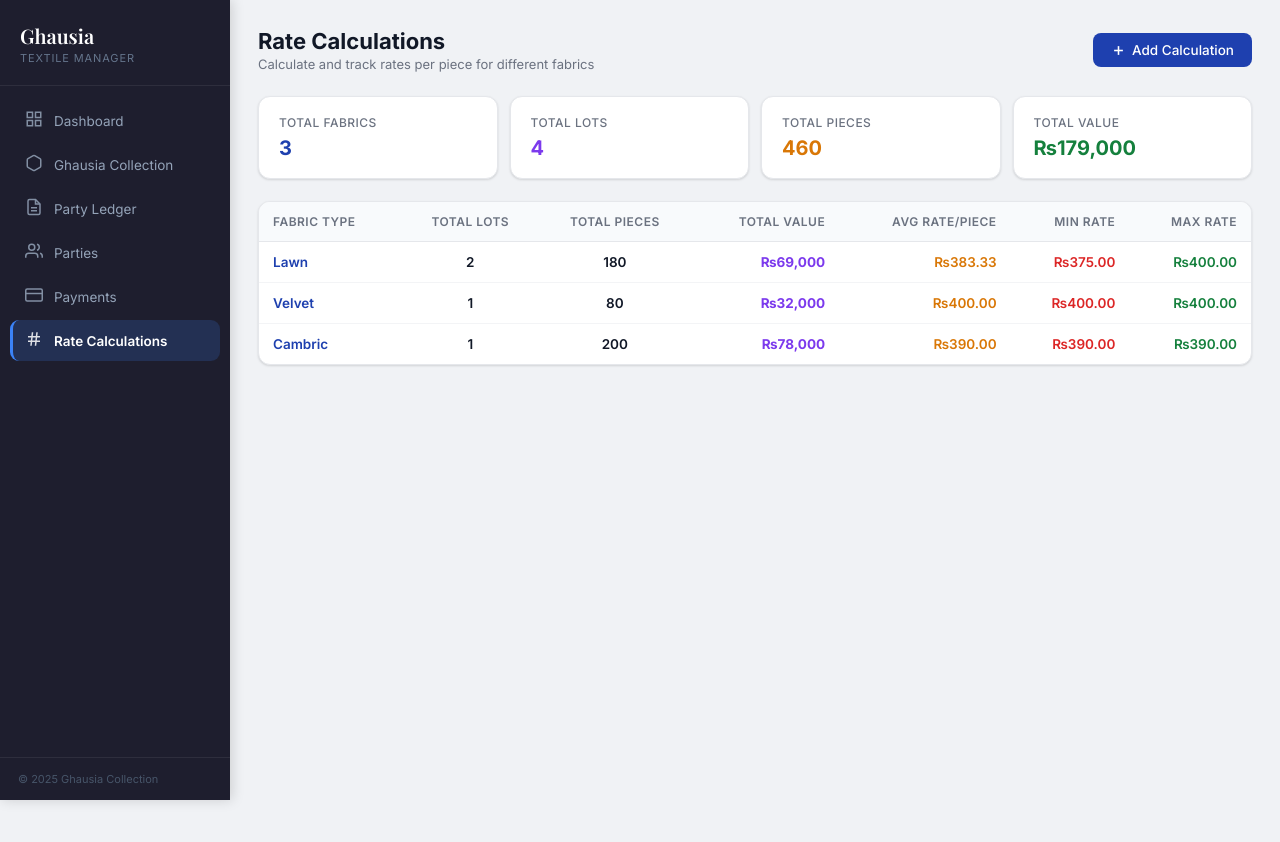
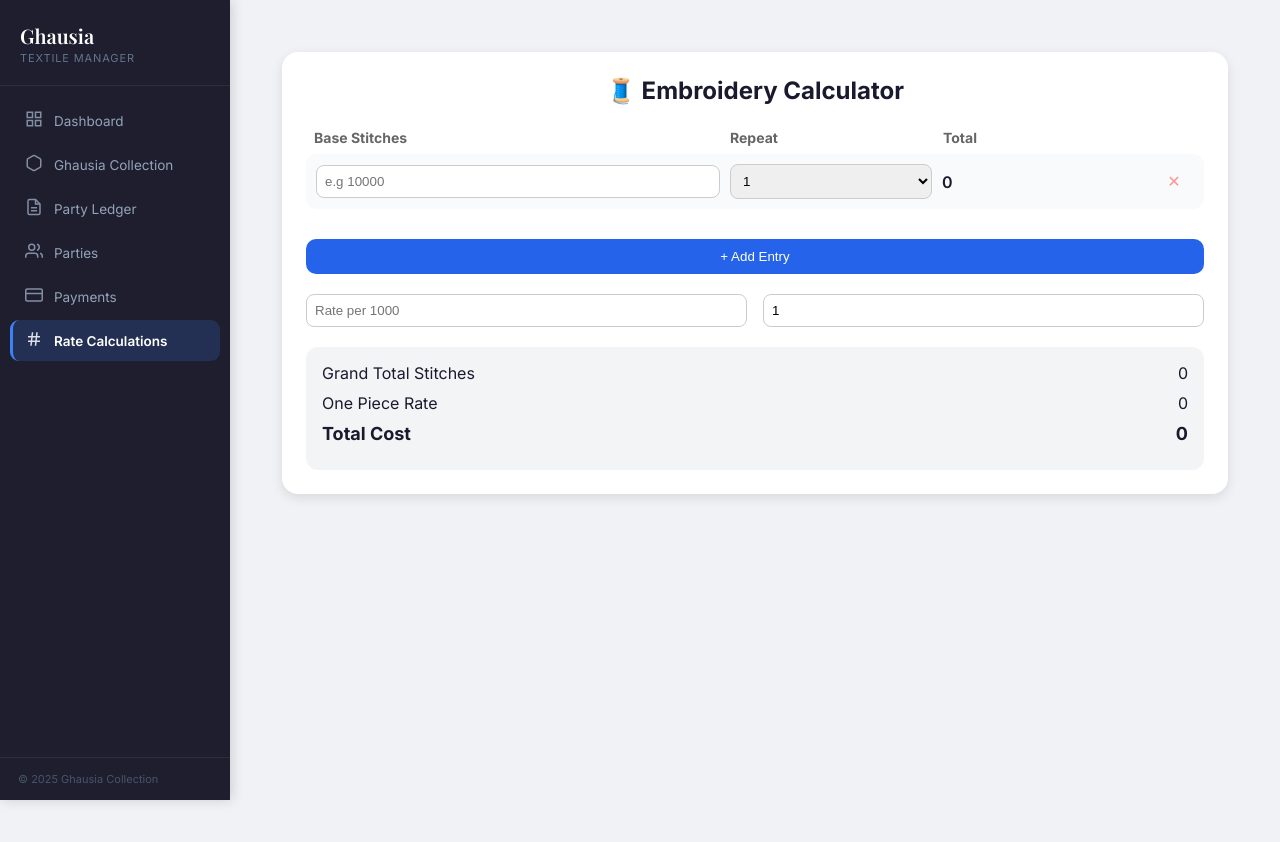
Before and after one commit to zeeshan2959/waqas-emb, a React (Create React App) app: page /rate-calculations in a window 1280 px wide. Shown: the top 842 px of the page. Before the commit the page ends 800 px from the top, so only its background shows below. Built offline with nearby package versions, Linux system fonts and the light colour scheme.

Commit message:
calculaor add

```diff
--- a/src/pages/RateCalculations.jsx
+++ b/src/pages/RateCalculations.jsx
@@ -1,192 +1,142 @@
-import React, { useState, useMemo } from 'react';
-import { useApp } from '../context/AppContext';
-import { Modal, FormGroup, EmptyState } from '../components/UI';
+import { useState } from "react";
+import "./calculator.css";
 
-export default function RateCalculations() {
-  const { ghausiaLots, parties, getPartyName } = useApp();
-  const [modal, setModal] = useState(false);
-  const [form, setForm] = useState({
-    fabric: '',
-    pieces: '',
-    ratePerPiece: '',
-    totalCost: '',
-    notes: '',
-  });
+export default function StitchCalculator() {
+  const [rows, setRows] = useState([{ baseStitches: "", repeat: 1 }]);
+  const [rate, setRate] = useState("");
+  const [pieces, setPieces] = useState(1);
 
-  const calculations = useMemo(() => {
-    // Group lots by fabric and calculate average rates
-    const fabricGroups = {};
-    ghausiaLots.forEach(lot => {
-      if (!fabricGroups[lot.fabric]) {
-        fabricGroups[lot.fabric] = {
-          fabric: lot.fabric,
-          totalLots: 0,
-          totalPieces: 0,
-          totalValue: 0,
-          avgRatePerPiece: 0,
-          minRate: Infinity,
-          maxRate: 0,
-        };
-      }
-      const group = fabricGroups[lot.fabric];
-      group.totalLots += 1;
-      group.totalPieces += Number(lot.pieces || 0);
-      group.totalValue += Number(lot.billAmount || 0);
-      const ratePerPiece = Number(lot.billAmount || 0) / Number(lot.pieces || 1);
-      group.minRate = Math.min(group.minRate, ratePerPiece);
-      group.maxRate = Math.max(group.maxRate, ratePerPiece);
-    });
+  const repeats = [0.5, 1, 1.25, 1.5, 1.75, 2, 3, 4, 5, 6, 7];
 
-    Object.values(fabricGroups).forEach(group => {
-      group.avgRatePerPiece = group.totalValue / group.totalPieces;
-    });
-
-    return Object.values(fabricGroups);
-  }, [ghausiaLots]);
-
-  const handleSave = () => {
-    // For now, just close the modal. In a real app, you'd save to a database
-    setForm({
-      fabric: '',
-      pieces: '',
-      ratePerPiece: '',
-      totalCost: '',
-      notes: '',
-    });
-    setModal(false);
+  const handleChange = (index, field, value) => {
+    const updated = [...rows];
+    updated[index][field] = field === "repeat" ? Number(value) : value;
+    setRows(updated);
   };
 
-  const calculateTotal = () => {
-    const pieces = Number(form.pieces || 0);
-    const rate = Number(form.ratePerPiece || 0);
-    return pieces * rate;
+  const addRow = () => {
+    setRows([...rows, { baseStitches: "", repeat: 1 }]);
   };
 
+  const removeRow = (index) => {
+    setRows(rows.filter((_, i) => i !== index));
+  };
+
+  const calculateRowTotal = (row) => {
+    return row.baseStitches
+      ? Number(row.baseStitches) * row.repeat
+      : 0;
+  };
+
+  const grandTotal = rows.reduce(
+    (sum, row) => sum + calculateRowTotal(row),
+    0
+  );
+
+  const onePieceRate = rate
+    ? (grandTotal * Number(rate)) / 1000
+    : 0;
+
+  const totalCost = onePieceRate * Number(pieces || 0);
+
+  const format = (num) =>
+    Number(num).toLocaleString(undefined, { maximumFractionDigits: 2 });
+
   return (
-    <div>
-      <div className="page-header">
-        <div>
-          <div className="page-title">Rate Calculations</div>
-          <div className="page-subtitle">Calculate and track rates per piece for different fabrics</div>
+    <div className="container">
+      <div className="card-calculator">
+        <h2 className="title">🧵 Embroidery Calculator</h2>
+
+        {/* Header */}
+        <div className="row header">
+          <div>Base Stitches</div>
+          <div>Repeat</div>
+          <div>Total</div>
+          <div></div>
         </div>
-        <button className="btn btn-primary" onClick={() => setModal(true)}>
-          <svg width="15" height="15" viewBox="0 0 24 24" fill="none" stroke="currentColor" strokeWidth="2.5">
-            <line x1="12" y1="5" x2="12" y2="19"/><line x1="5" y1="12" x2="19" y2="12"/>
-          </svg>
-          Add Calculation
-        </button>
-      </div>
 
-      {/* Summary */}
-      <div style={{ display: 'grid', gridTemplateColumns: 'repeat(auto-fit, minmax(160px, 1fr))', gap: 12, marginBottom: 22 }}>
-        {[
-          { label: 'Total Fabrics', value: calculations.length, color: '#1e40af' },
-          { label: 'Total Lots', value: calculations.reduce((s, c) => s + c.totalLots, 0), color: '#7c3aed' },
-          { label: 'Total Pieces', value: calculations.reduce((s, c) => s + c.totalPieces, 0).toLocaleString(), color: '#d97706' },
-          { label: 'Total Value', value: `₨${calculations.reduce((s, c) => s + c.totalValue, 0).toLocaleString()}`, color: '#15803d' },
-        ].map(c => (
-          <div key={c.label} className="stat-card">
-            <div className="stat-label">{c.label}</div>
-            <div style={{ fontSize: 20, fontWeight: 700, color: c.color }}>{c.value}</div>
+        {/* Rows */}
+        {rows.map((row, index) => (
+          <div key={index} className="row box">
+            <input
+              type="number"
+              value={row.baseStitches}
+              onChange={(e) =>
+                handleChange(index, "baseStitches", e.target.value)
+              }
+              placeholder="e.g 10000"
+              className="input"
+            />
+
+            <select
+              value={row.repeat}
+              onChange={(e) =>
+                handleChange(index, "repeat", e.target.value)
+              }
+              className="input"
+            >
+              {repeats.map((r) => (
+                <option key={r} value={r}>
+                  {r}
+                </option>
+              ))}
+            </select>
+
+            <div className="total">
+              {format(calculateRowTotal(row))}
+            </div>
+
+            <button
+              onClick={() => removeRow(index)}
+              disabled={rows.length === 1}
+              className="deleteBtn"
+            >
+              ✕
+            </button>
           </div>
         ))}
-      </div>
 
-      {/* Fabric Rate Table */}
-      <div className="table-wrapper">
-        <div className="table-scroll">
-          <table>
-            <thead>
-              <tr>
-                <th>Fabric Type</th>
-                <th style={{ textAlign: 'center' }}>Total Lots</th>
-                <th style={{ textAlign: 'center' }}>Total Pieces</th>
-                <th style={{ textAlign: 'right' }}>Total Value</th>
-                <th style={{ textAlign: 'right' }}>Avg Rate/Piece</th>
-                <th style={{ textAlign: 'right' }}>Min Rate</th>
-                <th style={{ textAlign: 'right' }}>Max Rate</th>
-              </tr>
-            </thead>
-            <tbody>
-              {calculations.length === 0 ? (
-                <tr><td colSpan={7}><EmptyState message="No fabric data available" /></td></tr>
-              ) : calculations.map(calc => (
-                <tr key={calc.fabric}>
-                  <td style={{ fontWeight: 600, color: '#1e40af' }}>{calc.fabric}</td>
-                  <td style={{ textAlign: 'center', fontWeight: 600 }}>{calc.totalLots}</td>
-                  <td style={{ textAlign: 'center', fontWeight: 600 }}>{calc.totalPieces.toLocaleString()}</td>
-                  <td style={{ textAlign: 'right', fontWeight: 700, color: '#7c3aed' }}>₨{calc.totalValue.toLocaleString()}</td>
-                  <td style={{ textAlign: 'right', fontWeight: 600, color: '#d97706' }}>₨{calc.avgRatePerPiece.toFixed(2)}</td>
-                  <td style={{ textAlign: 'right', fontWeight: 600, color: '#dc2626' }}>₨{calc.minRate.toFixed(2)}</td>
-                  <td style={{ textAlign: 'right', fontWeight: 600, color: '#15803d' }}>₨{calc.maxRate.toFixed(2)}</td>
-                </tr>
-              ))}
-            </tbody>
-          </table>
+        <button onClick={addRow} className="addBtn">
+          + Add Entry
+        </button>
+
+        {/* Inputs */}
+        <div className="grid2">
+          <input
+            type="number"
+            value={rate}
+            onChange={(e) => setRate(e.target.value)}
+            placeholder="Rate per 1000"
+            className="input"
+          />
+
+          <input
+            type="number"
+            value={pieces}
+            onChange={(e) => setPieces(e.target.value)}
+            placeholder="Pieces"
+            className="input"
+          />
+        </div>
+
+        {/* Results */}
+        <div className="results">
+          <div className="resultRow">
+            <span>Grand Total Stitches</span>
+            <span>{format(grandTotal)}</span>
+          </div>
+
+          <div className="resultRow">
+            <span>One Piece Rate</span>
+            <span>{format(onePieceRate)}</span>
+          </div>
+
+          <div className="resultRow totalFinal">
+            <span>Total Cost</span>
+            <span>{format(totalCost)}</span>
+          </div>
         </div>
       </div>
-
-      {/* Add Calculation Modal */}
-      {modal && (
-        <Modal
-          title="Add Rate Calculation"
-          onClose={() => setModal(false)}
-          footer={
-            <>
-              <button className="btn btn-ghost" onClick={() => setModal(false)}>Cancel</button>
-              <button className="btn btn-primary" onClick={handleSave}>Save Calculation</button>
-            </>
-          }
-        >
-          <div className="grid-2">
-            <FormGroup label="Fabric Type">
-              <input
-                className="form-input"
-                value={form.fabric}
-                onChange={e => setForm(f => ({ ...f, fabric: e.target.value }))}
-                placeholder="e.g. Lawn, Velvet"
-              />
-            </FormGroup>
-            <FormGroup label="Number of Pieces">
-              <input
-                className="form-input"
-                type="number"
-                value={form.pieces}
-                onChange={e => setForm(f => ({ ...f, pieces: e.target.value }))}
-                placeholder="100"
-              />
-            </FormGroup>
-            <FormGroup label="Rate per Piece (₨)">
-              <input
-                className="form-input"
-                type="number"
-                step="0.01"
-                value={form.ratePerPiece}
-                onChange={e => setForm(f => ({ ...f, ratePerPiece: e.target.value }))}
-                placeholder="45.50"
-              />
-            </FormGroup>
-            <FormGroup label="Total Cost (Auto-calculated)">
-              <input
-                className="form-input"
-                type="number"
-                value={calculateTotal().toFixed(2)}
-                readOnly
-                style={{ background: '#F8FAFC', cursor: 'not-allowed' }}
-              />
-            </FormGroup>
-          </div>
-          <FormGroup label="Notes">
-            <textarea
-              className="form-textarea"
-              rows={3}
-              value={form.notes}
-              onChange={e => setForm(f => ({ ...f, notes: e.target.value }))}
-              placeholder="Optional notes about this calculation..."
-            />
-          </FormGroup>
-        </Modal>
-      )}
     </div>
   );
 }
--- /dev/null
+++ b/src/pages/calculator.css
@@ -0,0 +1,106 @@
+
+.container {
+  min-height: 100vh;
+  padding: 24px;
+}
+
+.card-calculator {
+  max-width: 1000px;
+  margin: auto;
+  background: white;
+  border-radius: 16px;
+  padding: 24px;
+  box-shadow: 0 4px 12px rgba(0, 0, 0, 0.1);
+}
+
+.title {
+  text-align: center;
+  font-size: 24px;
+  font-weight: bold;
+  margin-bottom: 24px;
+}
+
+.row {
+  display: grid;
+  grid-template-columns: 2fr 1fr 1fr 40px;
+  gap: 10px;
+  align-items: center;
+}
+
+.header {
+  font-size: 14px;
+  font-weight: bold;
+  color: #666;
+  margin-bottom: 8px;
+  padding: 0 8px;
+}
+
+.box {
+  background: #f9fafb;
+  padding: 10px;
+  border-radius: 10px;
+  margin-bottom: 10px;
+}
+
+.input {
+  padding: 8px;
+  border-radius: 8px;
+  border: 1px solid #ccc;
+  width: 100%;
+}
+
+.total {
+  font-weight: 600;
+}
+
+.deleteBtn {
+  background: transparent;
+  border: none;
+  color: red;
+  font-size: 16px;
+  cursor: pointer;
+}
+
+.deleteBtn:disabled {
+  opacity: 0.4;
+  cursor: not-allowed;
+}
+
+.addBtn {
+  width: 100%;
+  margin: 20px 0;
+  background: #2563eb;
+  color: white;
+  padding: 10px;
+  border-radius: 10px;
+  border: none;
+  cursor: pointer;
+}
+
+.addBtn:hover {
+  background: #1d4ed8;
+}
+
+.grid2 {
+  display: grid;
+  grid-template-columns: 1fr 1fr;
+  gap: 16px;
+  margin-bottom: 20px;
+}
+
+.results {
+  background: #f3f4f6;
+  padding: 16px;
+  border-radius: 12px;
+}
+
+.resultRow {
+  display: flex;
+  justify-content: space-between;
+  margin-bottom: 10px;
+}
+
+.totalFinal {
+  font-size: 18px;
+  font-weight: bold;
+}
```
